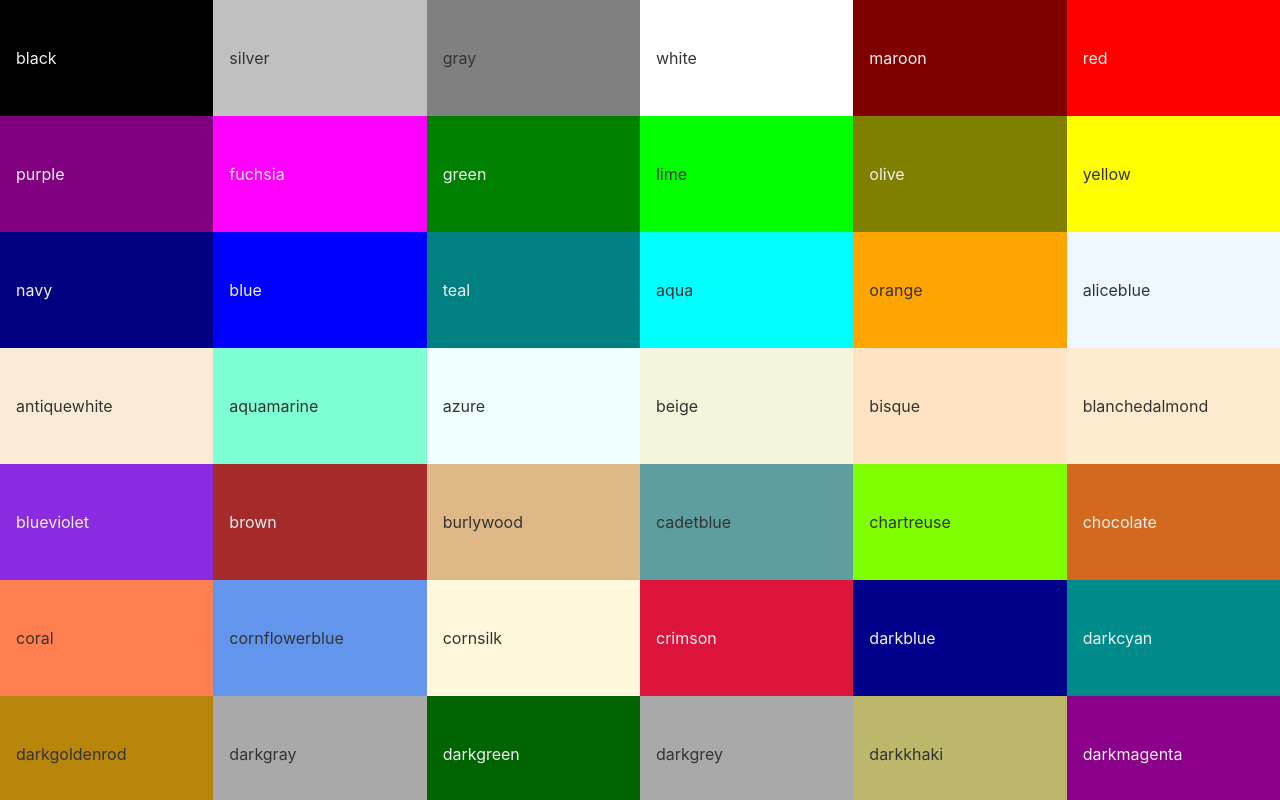
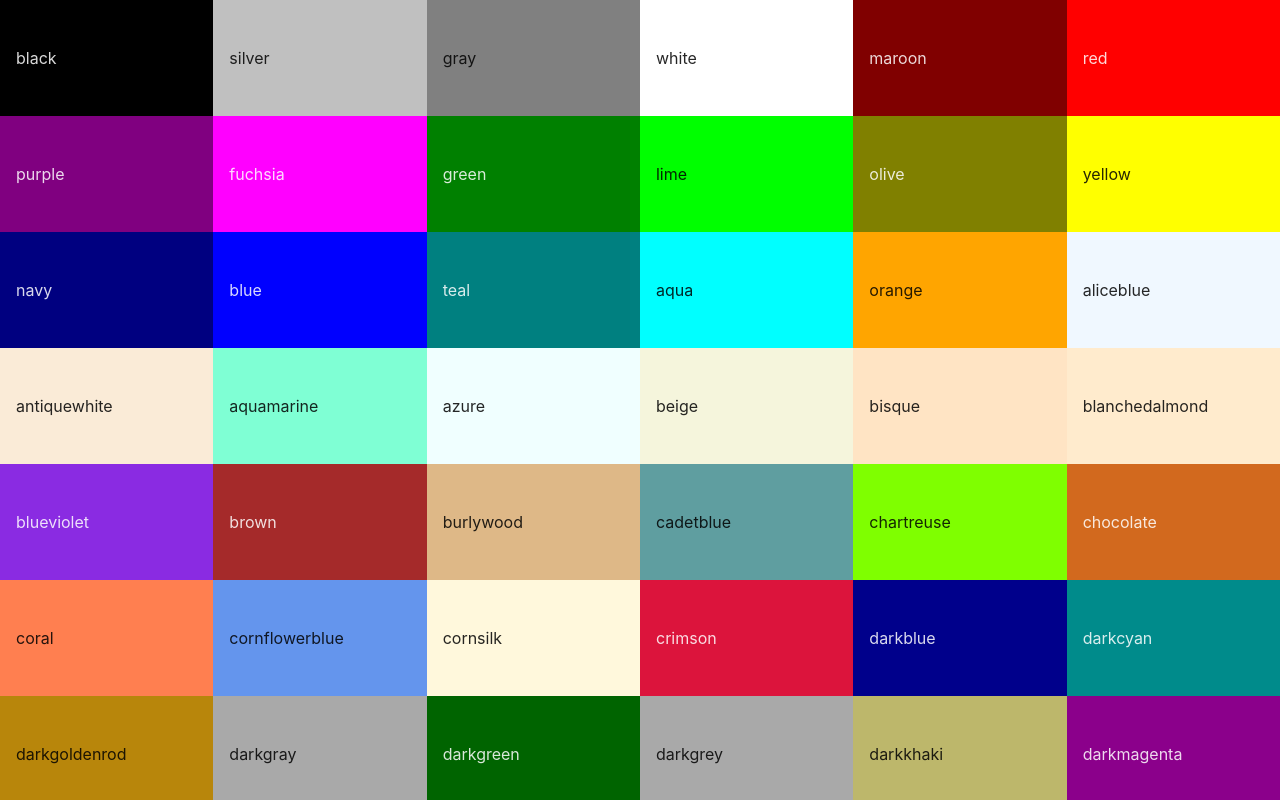
Before and after one commit to sapegin/csscolors, a website: page index.html in a window 1280 px wide. Shown: the top 800 px of the page. Drawn offline with Linux system fonts and the light colour scheme.

Commit message:
Tweak text colors

```diff
--- a/index.html
+++ b/index.html
@@ -9,8 +9,8 @@
 		/>
 		<style>
 			:root {
-				--text-dark: #333;
-				--text-light: #efefef;
+				--text-dark: rgba(0, 0, 0, 0.85);
+				--text-light: rgba(255, 255, 255, 0.85);
 			}
 			body {
 				margin: 0;
```
